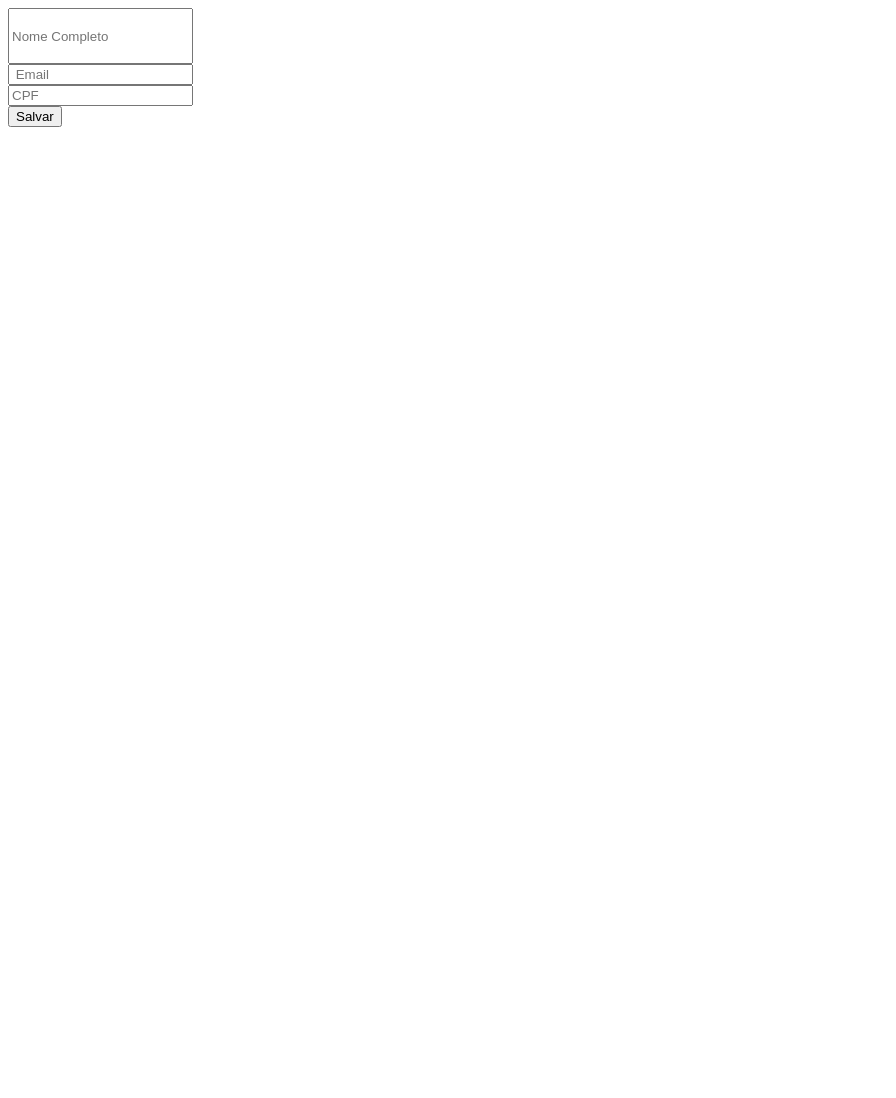
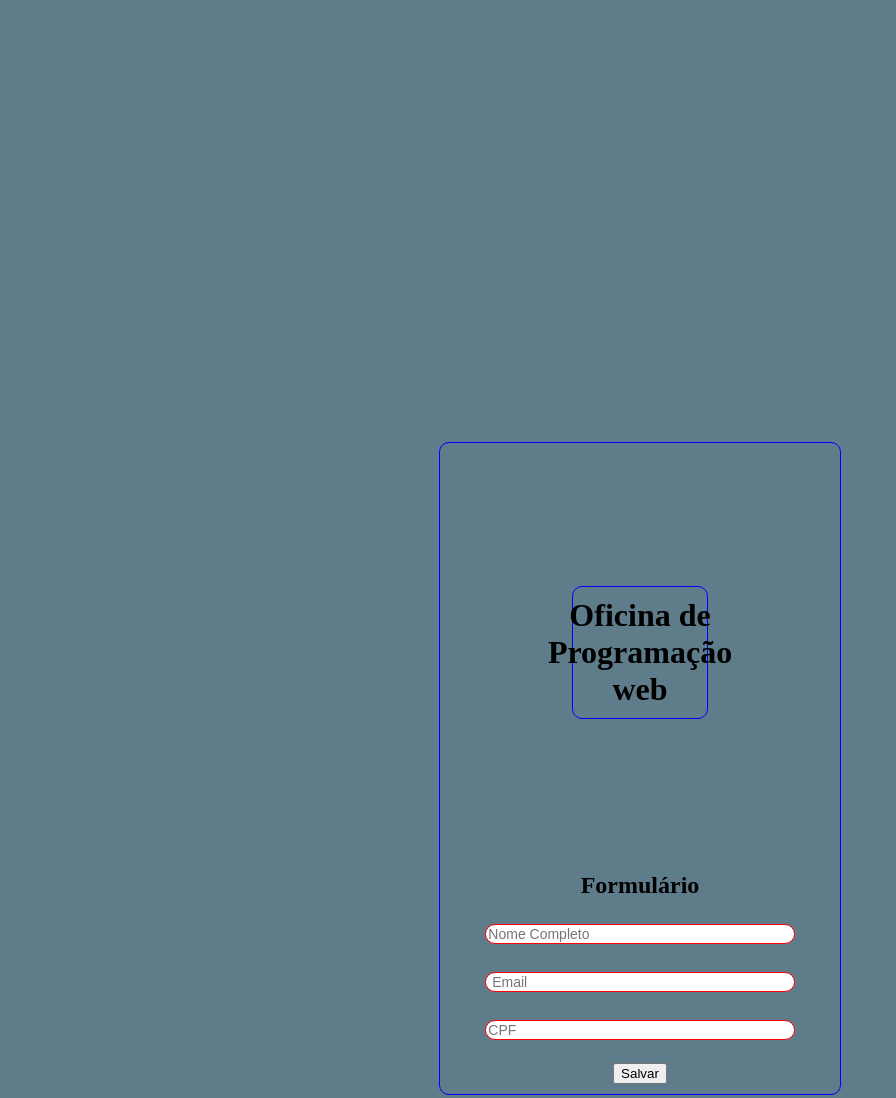
Before and after one commit to edernatanzz/MineCursoJS-VASTA, a plain HTML site: page index.html in a window 1280 px wide. Shown: the whole page, without its empty margins (0-896 px from the left). Before the commit the page ends 800 px from the top, so only its background shows below. Drawn offline with Linux system fonts and the light colour scheme.

Commit message:
styles,scripts

```diff
--- a/index.html
+++ b/index.html
@@ -1,76 +1,96 @@
 <!DOCTYPE html>
 <html lang="en">
+
 <head>
-    <meta charset="UTF-8">
-    <meta http-equiv="X-UA-Compatible" content="IE=edge">
-    <meta name="viewport" content="width=device-width, initial-scale=1.0">
-    <title>Document</title>
-
+    <meta charset="UTF-8" />
+    <meta http-equiv="X-UA-Compatible" content="IE=edge" />
+    <meta name="viewport" content="width=device-width, initial-scale=1.0" />
+    <title>Introdução ao JavaScript</title>
 
     <style>
-#nome {
-height: 50px;
+ .class-rom_wapper{
+width: 30%;
+display: flex;
+justify-content: center;
+align-items:center;
+text-align:center ;
+flex-direction : column;
+margin: 35% auto ;
+border : 1px solid blue;
+padding : 10px;
+border-radius : 10px;
 
  }
-.cpf {
-    height: 50;
+.class-rom_wapper input{
+width: 80%;
+margin : 5px ;
+height: 20%;
+border: 1px solid red;
+font-size: 14px;
+border-radius: 10px;
+
+}
+#page{
+background-color:rgb(95, 124, 138);
 }
 
 
     </style>
 </head>
-<body>
 
 
-    <form method = "GET">
-   <input type="text " class=" wapper" id = "nome" placeholder="Nome Completo"/><!--Nome -->
+<body id = "page">
+    <form class = "class-rom_wapper" method="GET">
+
+        <h1 class = "class-rom_wapper " >Oficina de Programação web     </h1>
+        <h2 class = "wapper-rom_wapper" >Formulário </h2>
+
+        <input type="text " class="wapper_nome" id="nome" placeholder="Nome Completo" />
+        <!--Nome -->
         <br />
-<input type="text" class = "wapper" id = "email" placeholder=" Email"/><!--Email -->
+        <input type="text" class="wapper_email" id="email" placeholder=" Email" />
+        <!--Email -->
         <br />
-<input type="text" class ="wapper" id= "cpf" placeholder="CPF"/><!--CPF -->
+        <input type="text" class="wapper_cpf" id="cpf" placeholder="CPF" />
+        <!--CPF -->
         <br />
-<button type="button"> Salvar</button>
+        <button type="button">Salvar</button>
     </form>
 
+
+
+
+
     <script>
-const nome = document.querySelector('#nome');
-nome.addEventListener('keyup',function(){
- if ( this.value.length > 20) {
-    alert   ('o input possui mais de 20 caracteres');
+        const nome = document.querySelector("#nome");
+        nome.addEventListener("keyup", function () {
+            if (this.value.length > 20) {
+                alert("o input possui mais de 20 caracteres");
             }
         });
         // email
-const email = document.getElementById('email');
-email.addEventListener('blur', function(){
-if(this.value.indexOf('@') > -1) {
+        const email = document.getElementById("email");
+        email.addEventListener("blur", function () {
+            if (this.value.indexOf("@") > -1) {
                 console.log("é um email valido .");
-
-
-}else {
+            } else {
                 console.log(" um email invalido .");
-
             }
         });
 
-const cpf = document.querySelector('#cpf');
-cpf.addEventListener('blur', function() {
-
-for(var i = 0, j = this.value.length; i < j; i++) {
+        const cpf = document.querySelector("#cpf");
+        cpf.addEventListener("blur", function () {
+            for (var i = 0, j = this.value.length; i < j; i++) {
                 const char = this.value[i];
 
-if(! (char == '.' ||
-char == '-' ||
-(char >= 0 || char <= 9  ))) {
-console.error ("Invalid character")
-
-
-}else {
+                if (!(char == "." || char == "-" || char >= 0 || char <= 9)) {
+                    console.error("Invalid character");
+                } else {
                     console.log("cpf valido ");
                 }
             }
-})
+        });
+    </script>
+</body>
 
-</script>
-
-</body>
 </html>
```
Also changed, not shown: styles.css (deleted). Lines whose indentation alone changed are shown as unchanged.
